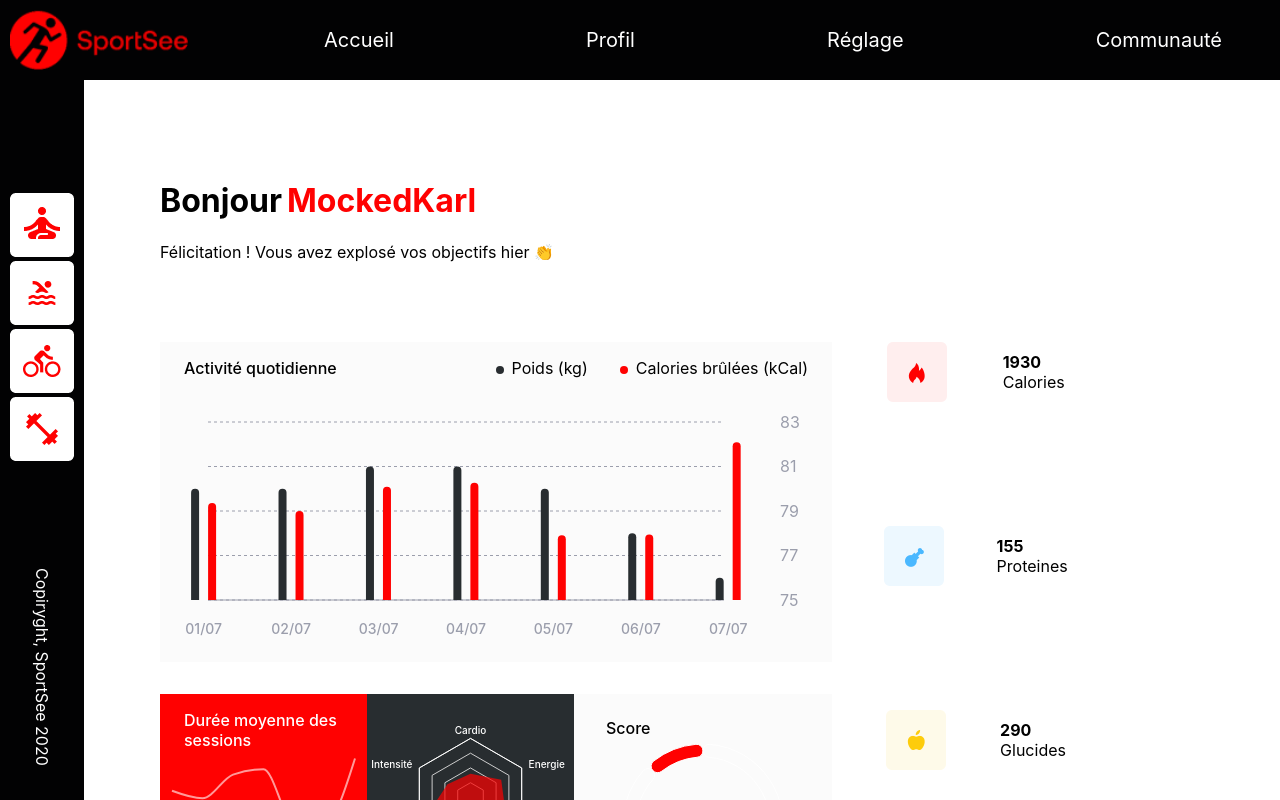
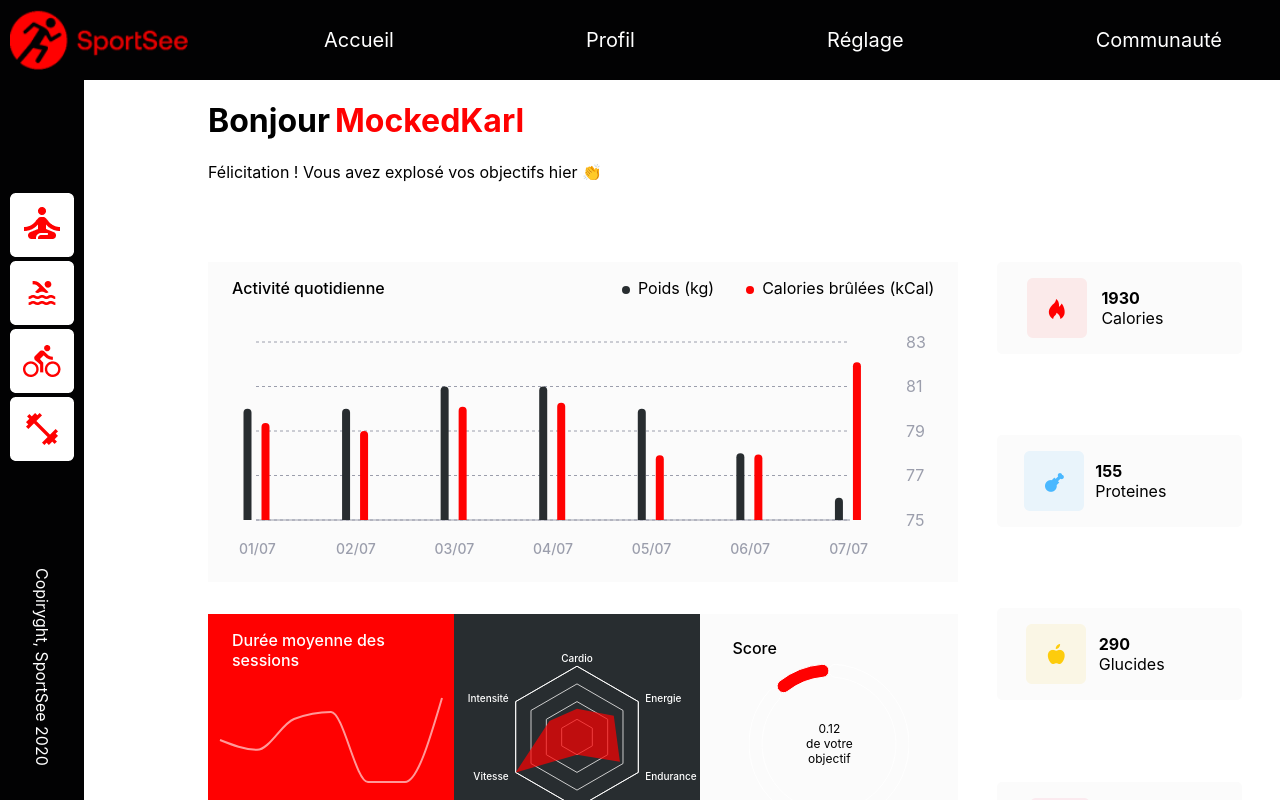
Before and after one commit to maroua-MEDDEB/Adoptez-les-API-REST-pour-vos-projets-web-P12, a React (Create React App) app in the folder dashboard/: page /sportResults/12 in a window 1280 px wide. Shown: the top 800 px of the page. Built offline with nearby package versions, Linux system fonts and the light colour scheme.

Commit message:
ajuster le css de la page SportResultTraining

```diff
--- a/dashboard/src/Pages/SportResultsTraining/index.style.js
+++ b/dashboard/src/Pages/SportResultsTraining/index.style.js
@@ -2,7 +2,8 @@ import styled from "styled-components";
 
 /* ContainerProfilUser */
 export const ContainerProfilUser = styled.div`
-  padding: 5rem 10rem;
+  padding-left: 13rem;
+}
 `;
 /* header */
 export const HeaderTitle = styled.div`
@@ -33,7 +34,6 @@ export const ItemsMeasure = styled.div`
   display: flex;
   flex-direction: row;
   justify-content: space-between;
-
   height: 260px;
 `;
 
@@ -46,4 +46,5 @@ export const CardInformations = styled.div`
   display: flex;
   flex-direction: column;
   justify-content: space-between;
+  align-items: center;
 `;
--- a/dashboard/src/components/CardInfos/index.style.js
+++ b/dashboard/src/components/CardInfos/index.style.js
@@ -4,6 +4,10 @@ export const Card = styled.div`
   display: flex;
   align-items: center;
   justify-content: space-evenly;
+  background: #fbfbfb;
+  width: 245px;
+  padding: 1rem 4rem 1rem 1rem;
+  border-radius: 5px;
 `;
 
 export const CardImg = styled.img`
```
